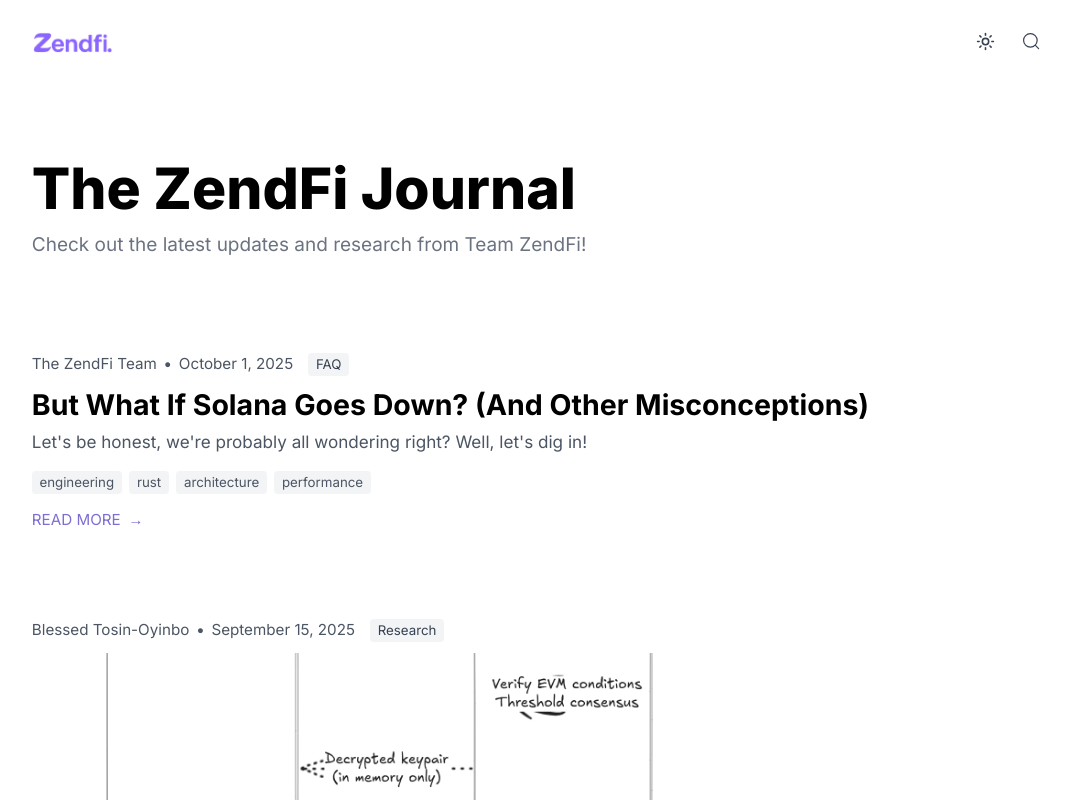
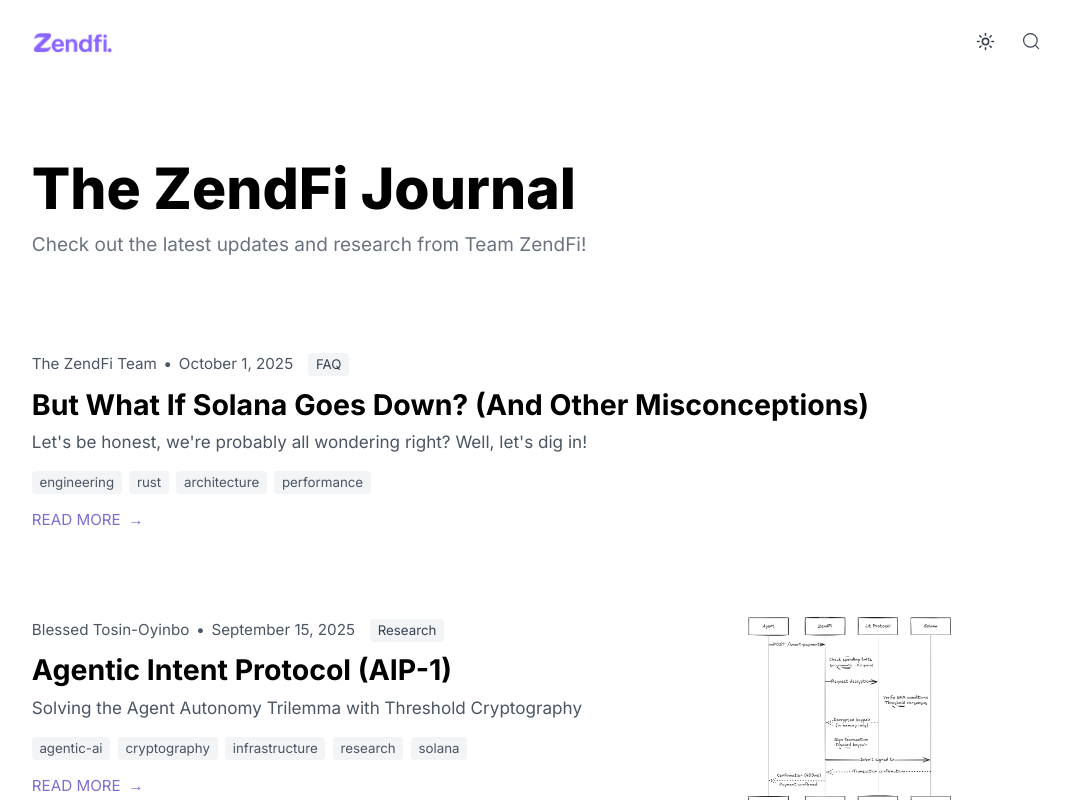
Before and after one commit to zendfi/zendfi-blog, a Next.js app: page / in a window 1280 px wide. Shown: the whole page, without its empty margins (99-1170 px from the left). Built offline with nearby package versions, Linux system fonts and the light colour scheme.

Commit message:
image view experiment

```diff
--- a/src/components/ArticleCard.tsx
+++ b/src/components/ArticleCard.tsx
@@ -35,10 +35,13 @@
     <article className={`pb-6 sm:pb-8 ${
       theme === 'dark' ? 'border-gray-800' : 'border-gray-200'
     }`}>
+      <div className={`flex flex-col ${article.image ? 'md:flex-row md:gap-6' : ''}`}>
+        {/* Content - Left Side */}
+        <div className={`flex-1 ${article.image ? 'md:order-1' : ''}`}>
           <div className={`flex items-center text-sm sm:text-base mb-2 ${
             theme === 'dark' ? 'text-gray-500' : 'text-gray-600'
           }`}>
-        <p>{article.author}</p> <span className='text-xs  p-2'>●</span>
+            <p>{article.author}</p> <span className='text-xs p-2'>●</span>
             <time>{formatDate(article.date)}</time>
             {article.category && (
               <span className={`ml-4 px-2 py-0.5 rounded text-xs sm:text-sm ${
@@ -46,15 +49,7 @@
               }`}>{article.category}</span>
             )}
           </div>
-      {article.image && (
-        <Image
-          src={article.image}
-          alt={article.title}
-          width={800}
-          height={400}
-          className="w-full h-48 object-cover rounded mb-4"
-        />
-      )}
+
           <h2 className="text-2xl sm:text-3xl font-bold mb-2 leading-tight">
             <Link
               href={`/article/${article.slug}`}
@@ -65,8 +60,6 @@
               {article.title}
             </Link>
           </h2>
-
-      {/* Author/avatar removed from article card */}
 
           <p className={`text-base sm:text-lg mb-4 leading-relaxed ${
             theme === 'dark' ? 'text-gray-300' : 'text-gray-600'
@@ -87,12 +80,28 @@
           <Link
             href={`/article/${article.slug}`}
             className={`inline-flex items-center text-sm sm:text-base transition-colors group text-[var(--accent)]`}
-        // style={{ color: 'var(--accent)' }}
           >
             READ MORE
             <span className="ml-2 group-hover:translate-x-1 transition-transform">→</span>
           </Link>
+        </div>
 
+        {/* Image - Right Side */}
+        {article.image && (
+          <div className="mt-4 md:mt-0 md:order-2 md:w-64 lg:w-80 flex-shrink-0">
+            <Link href={`/article/${article.slug}`}>
+              <Image
+                src={article.image}
+                alt={article.title}
+                width={320}
+                height={200}
+                className="w-full h-40 md:h-full object-cover rounded-lg hover:opacity-90 transition-opacity"
+                unoptimized
+              />
+            </Link>
+          </div>
+        )}
+      </div>
     </article>
   )
 }
```
Lines whose indentation alone changed are shown as unchanged.
